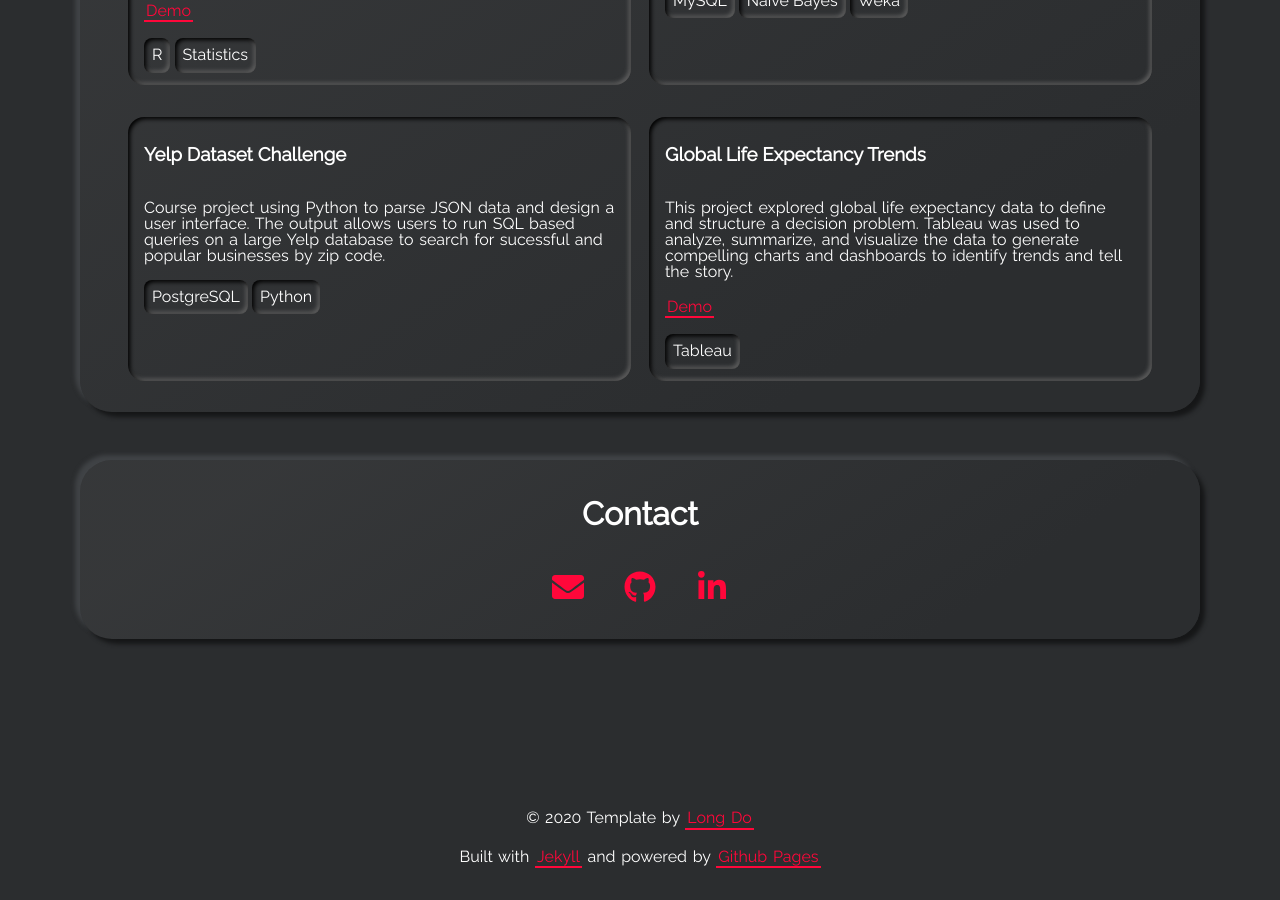
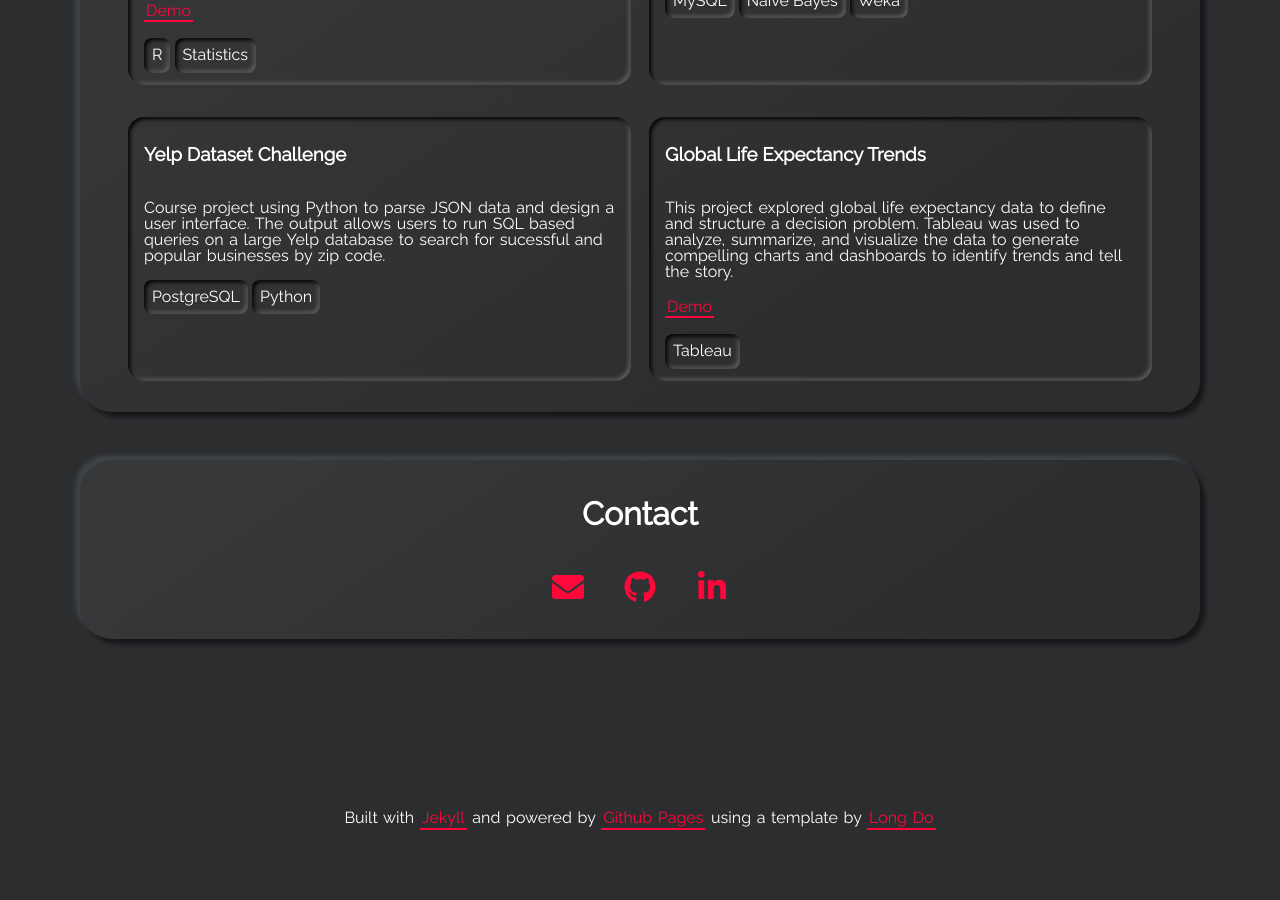
Before and after one commit to jsmith0434/jsmith0434.github.io, a Jekyll site: the page built from index.html, in a window 1280 px wide and 900 px high, scrolled down 3174 px. Built offline with Jekyll 4.4.1, drawn with Linux system fonts in a browser that asks for light colours; after the commit the page ends 4036 px from its top, so only the background shows below that.

Commit message:
updated footer

```diff
--- a/_includes/footer.html
+++ b/_includes/footer.html
@@ -1,10 +1,4 @@
 <footer class="footer">
-  <p>
-    &copy; 2020 Template by
-    <a class="highlight-link" href="https://longpdo.github.io/" target="_blank" rel="noreferrer">
-      Long Do
-    </a>
-  </p>
   <p>
     Built with
     <a class="highlight-link" href="https://jekyllrb.com/"target="_blank" rel="noreferrer">
@@ -14,6 +8,10 @@
     <a class="highlight-link" href="https://pages.github.com/" target="_blank" rel="noreferrer">
       Github Pages
     </a>
+	using a template by
+    <a class="highlight-link" href="https://longpdo.github.io/" target="_blank" rel="noreferrer">
+      Long Do
+	</a>
   </p>
 </footer>
 
```
Also changed, not shown: 1 other file.
